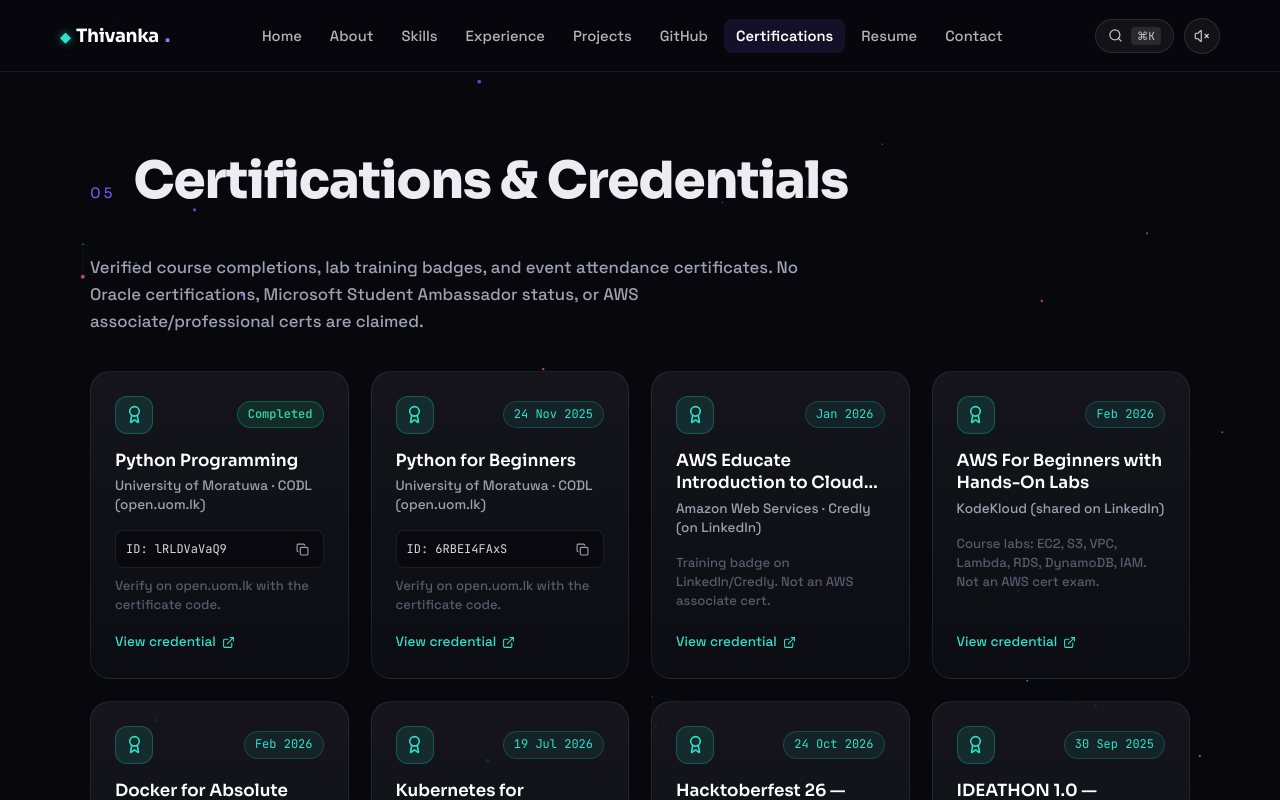
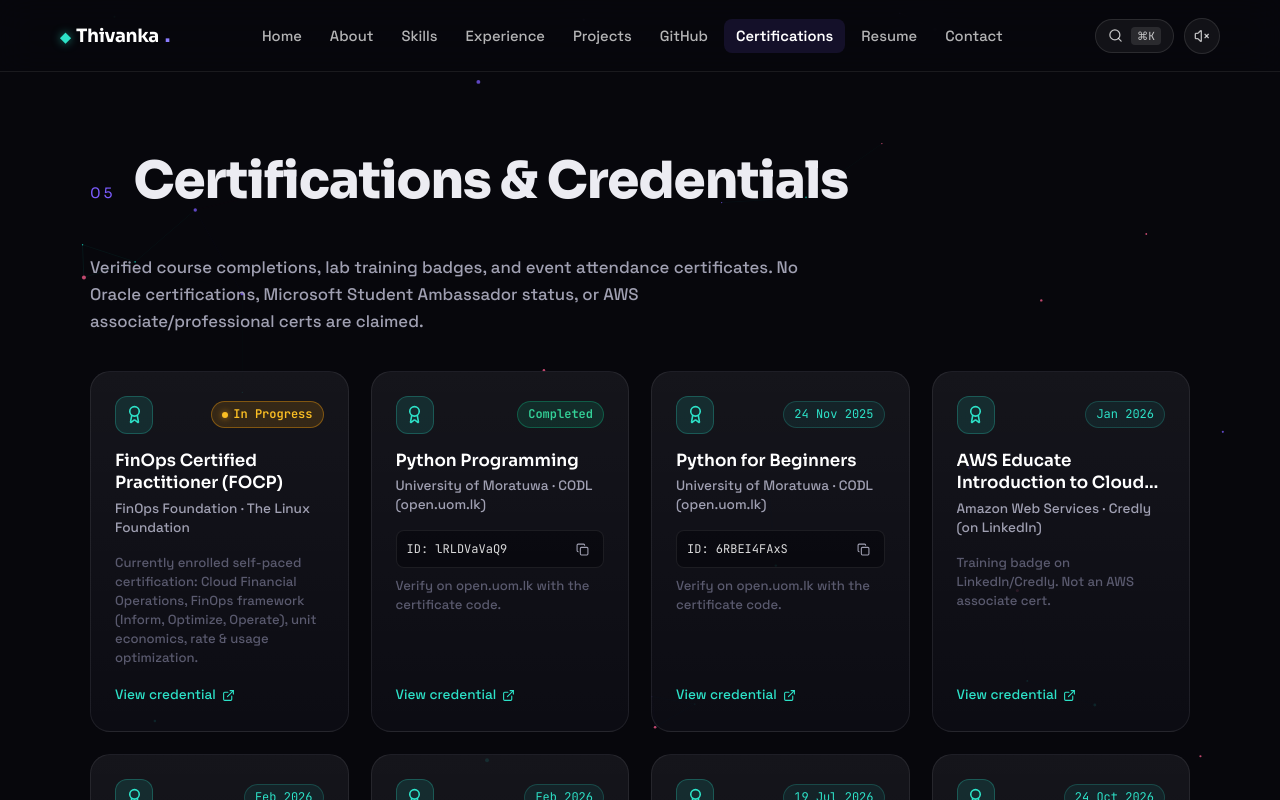
Before and after one commit to Thiva123-ab/My-portfolio-, a React (Vite) app: page /certifications in a window 1280 px wide. Shown: the top 800 px of the page. Built offline with nearby package versions, Linux system fonts and the light colour scheme.

Commit message:
feat(certifications): add FinOps Certified Practitioner (In Progress) credential

```diff
--- a/src/components/CertStrip.jsx
+++ b/src/components/CertStrip.jsx
@@ -28,7 +28,9 @@ export default function CertStrip() {
                 <div className="cert-award-tile" aria-hidden="true">
                   <Award size={18} />
                 </div>
-                {isCompleted ? (
+                {c.status === "in-progress" || c.date === "In Progress" ? (
+                  <span className="cert-status-pill status-in-progress">In Progress</span>
+                ) : isCompleted ? (
                   <span className="cert-status-pill status-completed">Completed</span>
                 ) : (
                   <span className="cert-status-pill status-date">{c.date}</span>
@@ -65,7 +67,7 @@ export default function CertStrip() {
 
       <div className="section-more">
         <Link to="/certifications" className="btn btn-primary" data-cursor="hover">
-          <span>Explore All 8 Verified Credentials</span>
+          <span>Explore All {CERTIFICATIONS.length} Credentials</span>
           <ArrowRight size={15} />
         </Link>
       </div>
--- a/src/data/certifications.js
+++ b/src/data/certifications.js
@@ -1,4 +1,15 @@
 export const CERTIFICATIONS = [
+  {
+    title: "FinOps Certified Practitioner (FOCP)",
+    issuer: "FinOps Foundation · The Linux Foundation",
+    date: "In Progress",
+    status: "in-progress",
+    code: null,
+    href: "https://learn.finops.org/path/finops_certified_practitioner_self-paced",
+    note: "Currently enrolled self-paced certification: Cloud Financial Operations, FinOps framework (Inform, Optimize, Operate), unit economics, rate & usage optimization.",
+    graph: "Cloud",
+    inProgress: true,
+  },
   {
     title: "Python Programming",
     issuer: "University of Moratuwa · CODL (open.uom.lk)",
--- a/src/data/skills.js
+++ b/src/data/skills.js
@@ -60,6 +60,7 @@ export const SKILL_CATEGORIES = [
     icon: "Cloud",
     description: "Foundational cloud computing, containerization & deployment labs",
     skills: [
+      { name: "FinOps (Cloud Cost)", level: "In Progress", context: "FinOps Certified Practitioner (FOCP) enrolled, FinSmart AI platform" },
       { name: "Docker", level: "Hands-on Labs", context: "KodeKloud beginner labs (containers, run, ps, exec)" },
       { name: "AWS (Foundations)", level: "Certified Labs", context: "AWS Educate Cloud 101 badge & KodeKloud EC2/S3/VPC labs" },
       { name: "Kubernetes", level: "Hands-on Labs", context: "KodeKloud beginner architecture & pod management" },
--- a/src/pages/Certifications.jsx
+++ b/src/pages/Certifications.jsx
@@ -52,7 +52,11 @@ export default function Certifications() {
                   <div className="cert-award-tile" aria-hidden="true">
                     <Award size={19} />
                   </div>
-                  {isCompleted ? (
+                  {c.status === "in-progress" || c.date === "In Progress" ? (
+                    <span className="cert-status-pill status-in-progress">
+                      In Progress
+                    </span>
+                  ) : isCompleted ? (
                     <span className="cert-status-pill status-completed">
                       Completed
                     </span>
```
Also changed, not shown: src/index.css.
